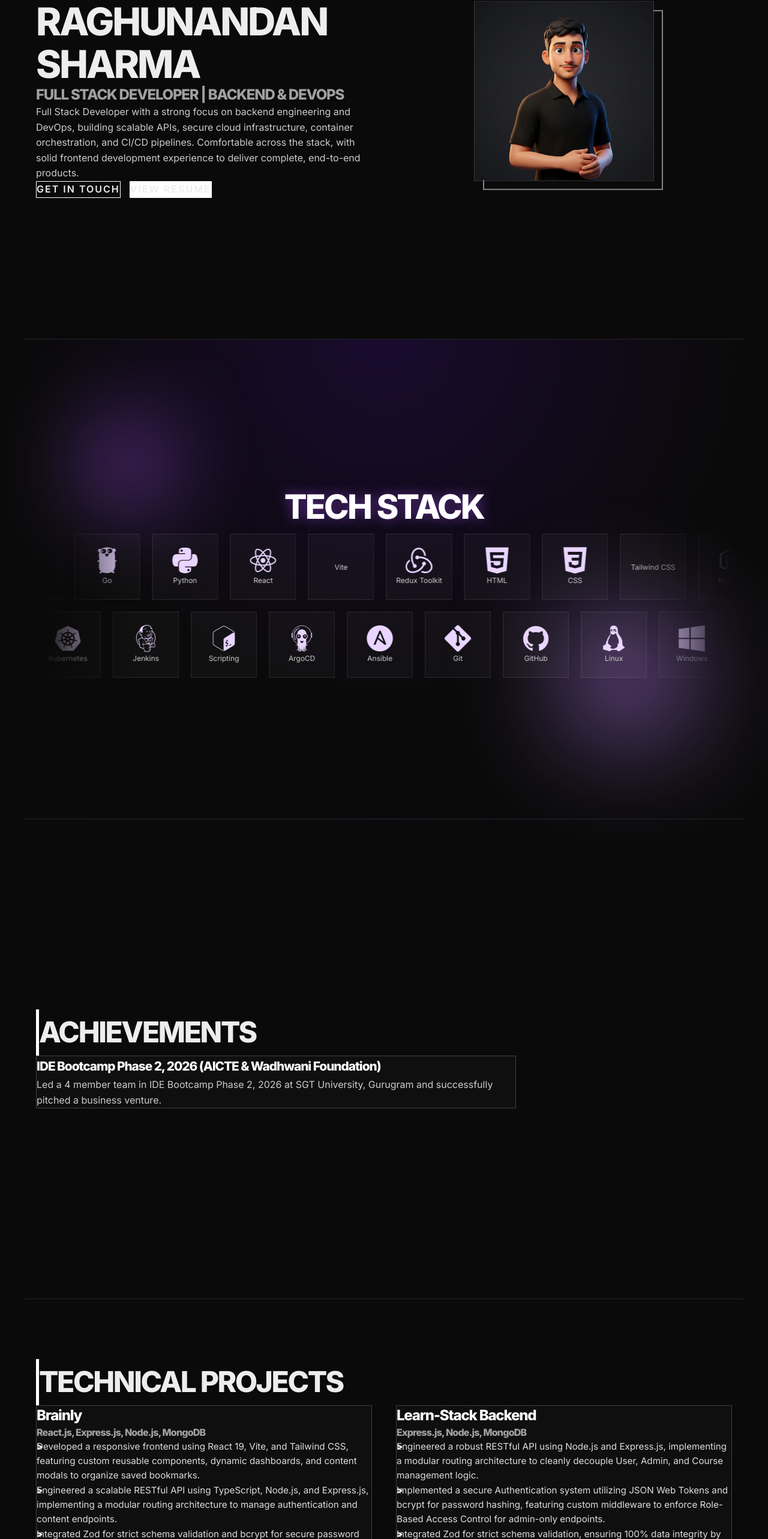
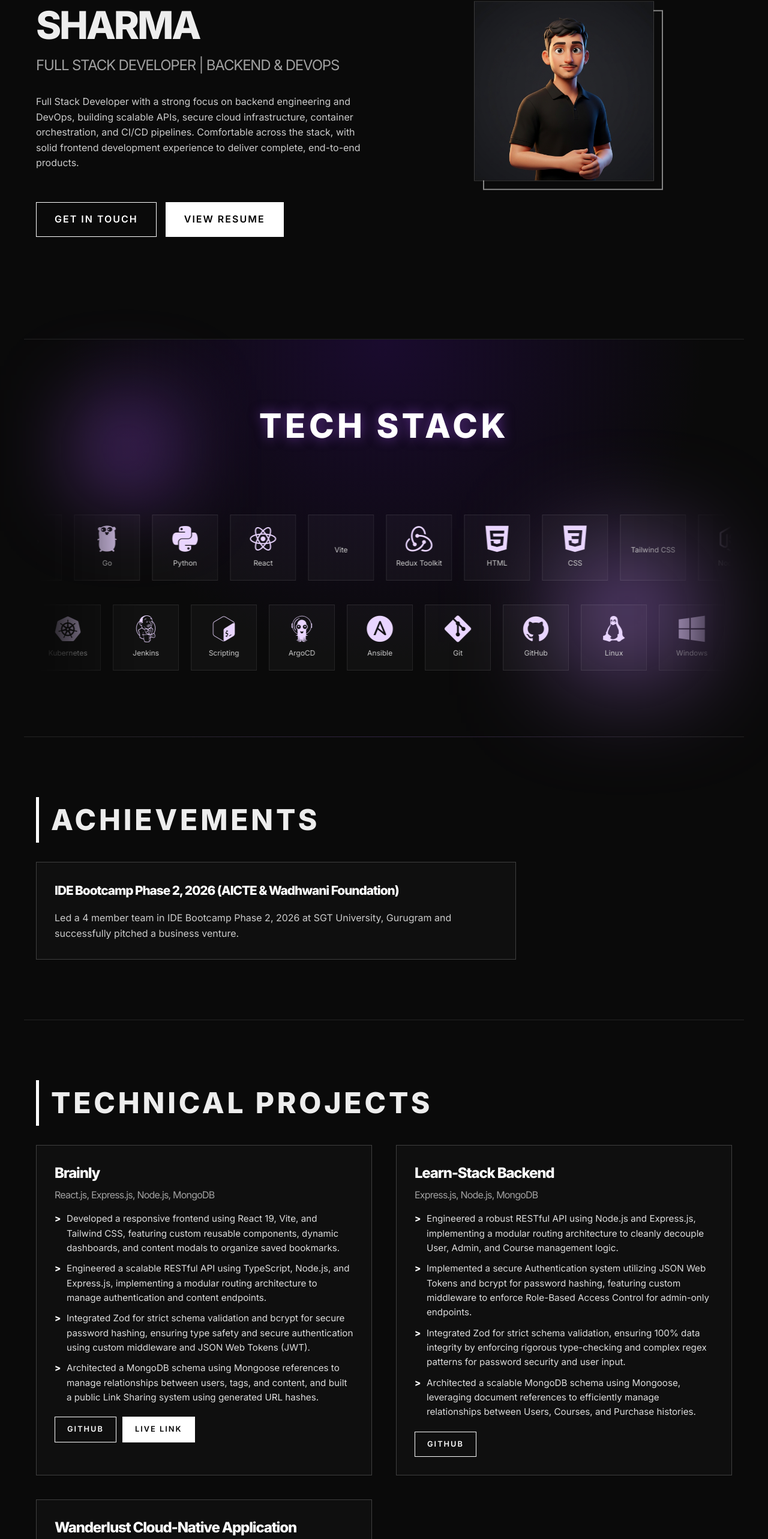
Before and after one commit to Raghunandan-79/Raghunandan-Portfolio, a React (Vite) app: page / in a window 1280 px wide. Shown: the part 234-2800 px from the top of the page at 60% size. Built offline with nearby package versions, Linux system fonts and the light colour scheme.

Commit message:
Fixed tailwind

```diff
--- a/src/components/Achievements.tsx
+++ b/src/components/Achievements.tsx
@@ -4,7 +4,7 @@ import { achievements } from '../data';
 
 const Achievements = () => {
   return (
-    <section id="achievements" className="min-h-fit justify-start">
+    <section id="achievements">
       <motion.div
         initial={{ opacity: 0, y: 50 }}
         whileInView={{ opacity: 1, y: 0 }}
--- a/src/components/Contact.tsx
+++ b/src/components/Contact.tsx
@@ -19,7 +19,7 @@ import { personalInfo } from '../data';
 
 const Contact = () => {
   return (
-    <section id="contact" className="border-b-0 min-h-[60vh]">
+    <section id="contact" className="border-b-0">
       <motion.div
         initial={{ opacity: 0, y: 50 }}
         whileInView={{ opacity: 1, y: 0 }}
--- a/src/components/Hero.tsx
+++ b/src/components/Hero.tsx
@@ -49,7 +49,7 @@ const Hero = () => {
   }, { scope: container });
 
   return (
-    <section id="hero" ref={container} className="relative">
+    <section id="hero" ref={container} className="relative min-h-screen justify-center">
       {/* GSAP Purple Glowing Mouse Follower */}
       <div
         ref={glowRef}
@@ -73,7 +73,7 @@ const Hero = () => {
               href="https://drive.google.com/file/d/1Nj26KtY3wOsCBRGjlniMNW9xLrornPgy/view?usp=sharing"
               target="_blank"
               rel="noopener noreferrer"
-              className="btn bg-white text-black hover:bg-transparent hover:text-white"
+              className="btn btn-primary"
             >
               View Resume
             </a>
--- a/src/components/Projects.tsx
+++ b/src/components/Projects.tsx
@@ -46,7 +46,7 @@ const Projects = () => {
                   href={project.liveLink}
                   target="_blank"
                   rel="noopener noreferrer"
-                  className="btn bg-white text-black hover:bg-transparent hover:text-white text-[0.8rem] py-2.5 px-5 !mt-0"
+                  className="btn btn-primary text-[0.8rem] py-2.5 px-5 !mt-0"
                 >
                   Live Link
                 </a>
--- a/src/components/Skills.tsx
+++ b/src/components/Skills.tsx
@@ -80,7 +80,7 @@ const Skills = () => {
   const row2 = useMemo(() => allSkills.slice(Math.ceil(allSkills.length / 2)), [allSkills]);
 
   return (
-    <section id="skills" className="min-h-screen flex flex-col relative pb-[100px] justify-center bg-[radial-gradient(circle_at_top,#1a0b2e_0%,#0a0a0a_60%)]">
+    <section id="skills" className="relative pb-[100px] bg-[radial-gradient(circle_at_top,#1a0b2e_0%,#0a0a0a_60%)]">
       {/* Background glowing orbs */}
       <div className="absolute top-[20%] left-[10%] w-[100px] h-[100px] bg-[#a855f7] blur-[80px] rounded-full z-0" />
       <div className="absolute bottom-[20%] right-[10%] w-[150px] h-[150px] bg-[#c084fc] blur-[100px] rounded-full z-0" />
--- a/src/index.css
+++ b/src/index.css
@@ -6,6 +6,7 @@
   --font-sans: 'Inter', sans-serif;
 }
 
+@layer base {
   html {
     scroll-behavior: smooth;
     overflow-x: hidden;
@@ -40,14 +41,14 @@ a {
 
   /* Sections */
   section {
-  min-height: 100vh;
     padding: 100px 20px;
     max-width: 1200px;
     margin: 0 auto;
     border-bottom: 1px solid rgba(255, 255, 255, 0.1);
     display: flex;
     flex-direction: column;
-  justify-content: center;
+    justify-content: flex-start;
+  }
 }
 
 /* Custom Design System Utilities using Tailwind v4 @utility */
```
Lines whose indentation alone changed are shown as unchanged.
